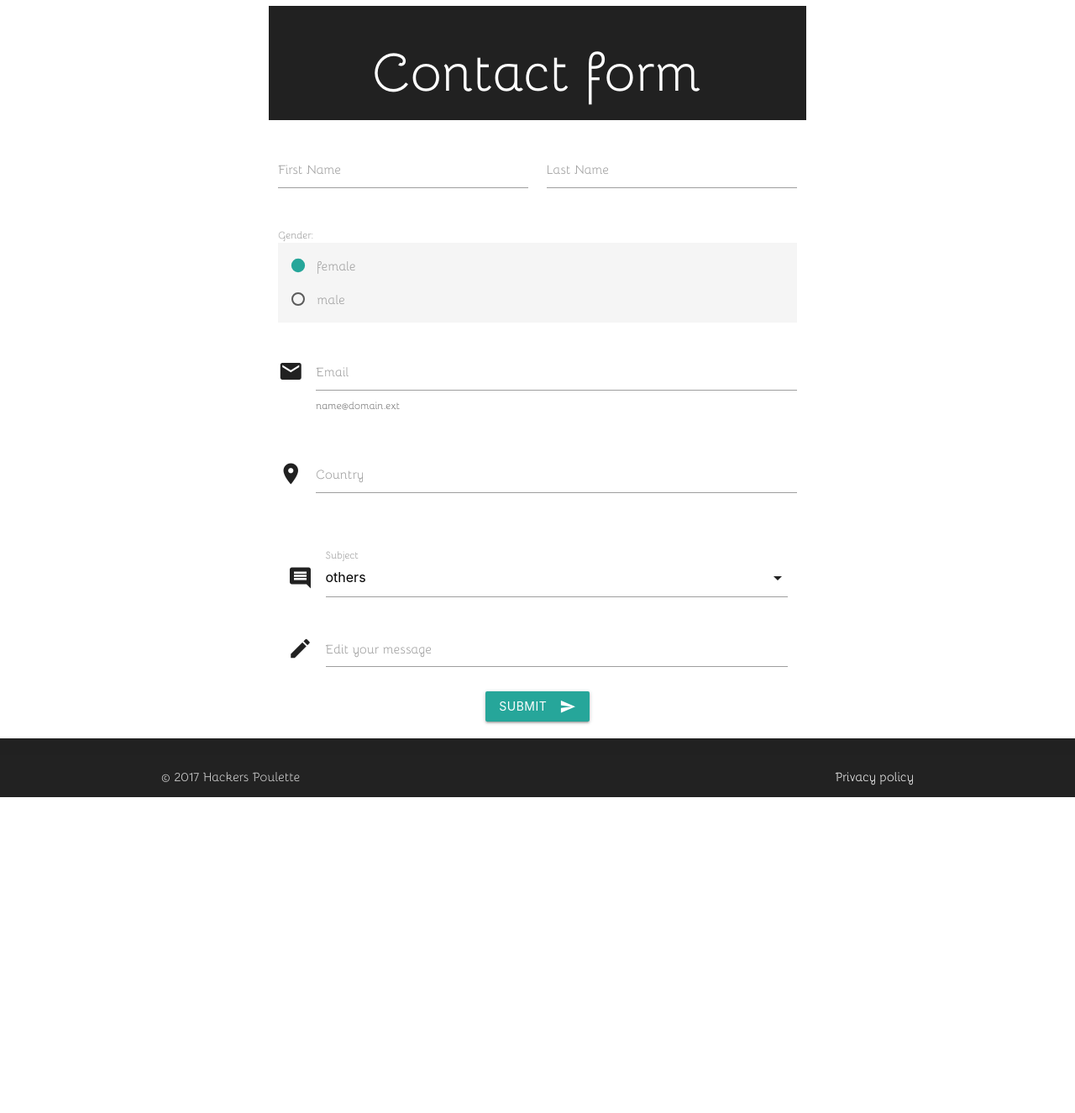
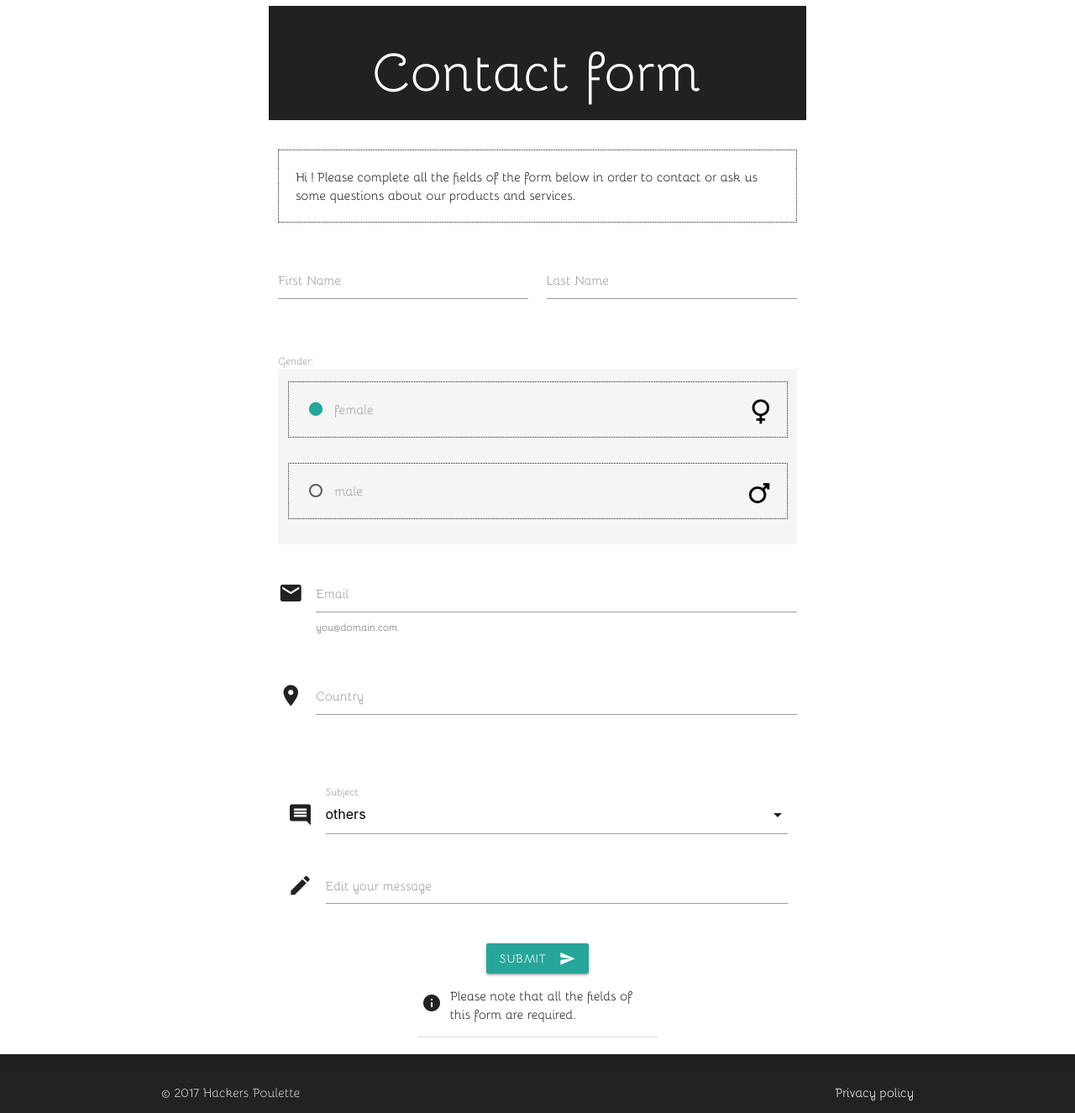
Before and after one commit to piralimic/PHP, a PHP site: page /hackers-poulette/index.php in a window 1280 px wide. Shown: the part 339-1664 px from the top of the page at 84% size. Before the commit the page ends 1288 px from the top, so only its background shows below. Run offline with PHP 8.4, Linux system fonts and the light colour scheme.

Commit message:
update HTML, CSS, img

```diff
--- a/htdocs/hackers-poulette/index.php
+++ b/htdocs/hackers-poulette/index.php
@@ -13,32 +13,40 @@
   <title>Hackers Poulette</title>
 </head>
 <body>
-  <!-- HEADER > logo + page title -->
+  <!-- BODY > Header > logo + page title -->
   <header>
     <div class="row">
       <div class="col s10 m6 offset-s1 offset-m3 center-align">
-        <img class="responsive-img" src="./src/img/hackers-poulette-logo.png" alt="Hackers Poulette logo">
+        <img class="responsive-img" src="./src/img/hackers-poulette-logo.png" alt="Hackers Poulette text with a teal colour triumphal crown and five little stars at the bottom">
       </div>
       <div class="col s10 m6 offset-s1 offset-m3 grey darken-4 white-text center-align">
         <h1>Contact form</h1>
       </div>
     </div>
   </header>
+  <!-- END OF Header -->
+  <!-- SECTION > Contact form -->
   <section>
-    <!-- FORMULAR SECTION -->
     <div class="row">
-      <form class="col s10 m6 offset-s1 offset-m3" method="POST" action="form.php">
+      <div class="col s10 m6 offset-s1 offset-m3">
+        <p>
+          Hi ! Please complete all the fields of the form below in order to contact or ask us some questions about our products and services.
+        </p>
+      </div>
+      <form class="col s10 m6 offset-s1 offset-m3">
         <div class="row">
           <div class="input-field col s12 m6">
-            <input id="first_name" name="first_name" type="text" class="validate">
+            <input id="first_name" name="first_name" type="text" class="validate" required>
             <label for="first_name">First Name</label>
+            <span class="helper-text" data-error="First Name is required" data-success="OK"></span>
           </div>
           <div class="input-field col s12 m6">
-            <input id="last_name" type="text" class="validate">
+            <input id="last_name" type="text" class="validate" required>
             <label for="last_name">Last Name</label>
+            <span class="helper-text" data-error="Last Name is required" data-success="OK"></span>
           </div>
         </div>
-        <!-- GENDER SELECTION > inline radio buttons -->
+        <!-- FORM PART > Gender selection > radio buttons -->
         <div class="row">
           <div class="col s12">
             <label for="gender">Gender:</label>
@@ -47,24 +55,26 @@
                 <label>
                   <input name="gender" type="radio" checked />
                   <span>female</span>
+                  <img class="right" src="./src/img/gender_female.png" height="30px" alt="gender unicode female symbol">
                 </label>
               </p>
               <p>
                 <label>
                   <input name="gender" type="radio" />
                   <span>male</span>
+                  <img class="right" src="./src/img/gender_male.png" height="30px" alt="gender unicode male symbol">
                 </label>
               </p>
             </div>
           </div>
         </div>
-        <!-- END OF GENDER SELECTION -->
+        <!-- END OF > Gender selection -->
         <div class="row">
           <div class="input-field col s12">
             <i class="material-icons prefix">email</i>
-            <input id="email" type="email" class="validate">
+            <input id="email" type="email" class="validate" required>
             <label for="email">Email</label>
-            <span class="helper-text" data-error="Invalid format, please check your email address" data-success="Valid email format">name@domain.ext</span>
+            <span class="helper-text" data-error="Invalid format, please check your email address" data-success="OK">you@domain.com</span>
           </div>
         </div>
         <div class="row">
@@ -72,15 +82,16 @@
             <div class="row">
               <div class="input-field col s12">
                 <i class="material-icons prefix">location_on</i>
-                <input type="text" id="autocomplete-input" class="autocomplete validate">
+                <input type="text" id="autocomplete-input" class="autocomplete validate" required>
                 <label for="autocomplete-input">Country</label>
+                <span class="helper-text" data-error="Country is required" data-success="OK"></span>
               </div>
             </div>
           </div>
         </div>
         <div class="input-field col s12">
           <i class="material-icons prefix">insert_comment</i>
-          <!-- FIX FIREFOX option 'selected' PROBLEM > autocomplete="off" -->
+          <!-- FIX > Firefox 'selected' not working > autocomplete="off" solve it -->
           <select name="subject" autocomplete="off">
             <option value="" disabled>Choose your option</option>
             <option value="1">Contact customer service</option>
@@ -91,23 +102,34 @@
         </div>
         <div class="input-field col s12">
           <i class="material-icons prefix">edit</i>
-          <textarea id="message" class="materialize-textarea validate"></textarea>
+          <textarea id="message" class="materialize-textarea validate" required></textarea>
           <label for="message">Edit your message</label>
+          <span class="helper-text" data-error="Your message is required" data-success="OK"></span>
         </div>
-        <!-- HONEY POT > anti-spam robot -->
+        <!-- FORM PART > Honeypot -->
         <div class="input-field col s12 hide">
           <i class="material-icons prefix">web</i>
-          <input id="website" type="text" class="validate">
+          <input id="website" type="text">
           <label for="website">Website</label>
         </div>
-        <div class="col s12 center-align">
-          <button class="btn waves-effect waves-light" type="submit" name="submit">Submit
+        <!-- END OF Honeypot -->
+        <div class="col s10 m6 offset-s1 offset-m3 center-align">
+          <a class="btn waves-effect waves-light">Submit
             <i class="material-icons right">send</i>
-          </button>
+          </a>
+        </div>
+        <div class="col s10 m6 offset-s1 offset-m3">
+         <table>
+           <tr>
+             <td><i class="material-icons">info</i></td>
+             <td>Please note that all the fields of this form are required.</td>
+           </tr>
+         </table>
         </div>
       </form>
-    </div>
   </section>
+  <!-- END OF Contact form -->
+  <!-- BODY > Footer > copyight + privacy policy -->
   <footer class="page-footer grey darken-4">
     <div class="footer-copyright">
       <div class="container">
--- a/htdocs/hackers-poulette/src/css/main.css
+++ b/htdocs/hackers-poulette/src/css/main.css
@@ -13,3 +13,15 @@
 body {
   font-family: 'Bellota', sans-serif;
 }
+
+.valign-wrapper {
+  padding-top: 40px;
+  padding-bottom: 20px;
+}
+
+p {
+  padding: 20px;
+  border-style: dotted;
+  border-width: thin;
+  margin-bottom: 30px;
+}
```
Also changed, not shown: htdocs/hackers-poulette/src/img/floorish.jpg (added), htdocs/hackers-poulette/src/img/gender_female.png (added), htdocs/hackers-poulette/src/img/gender_male.png (added).
